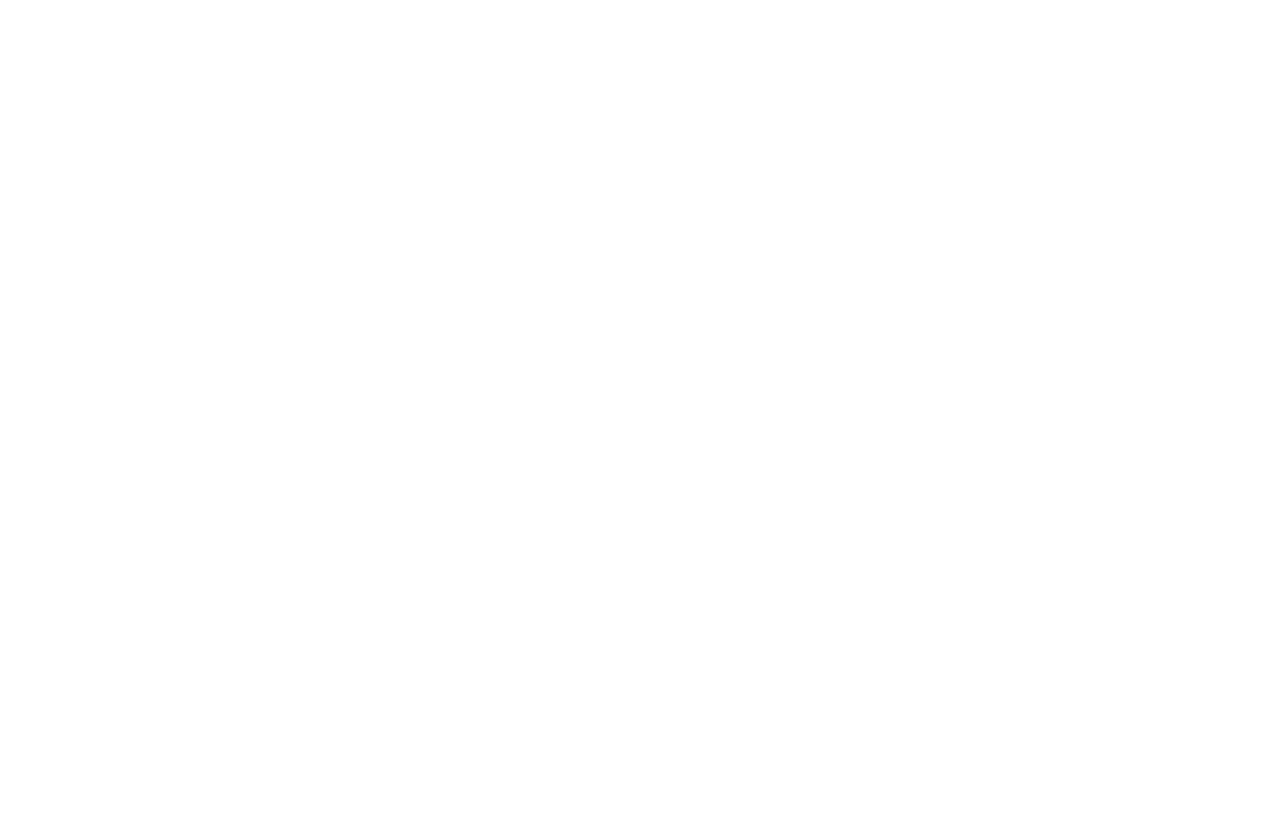
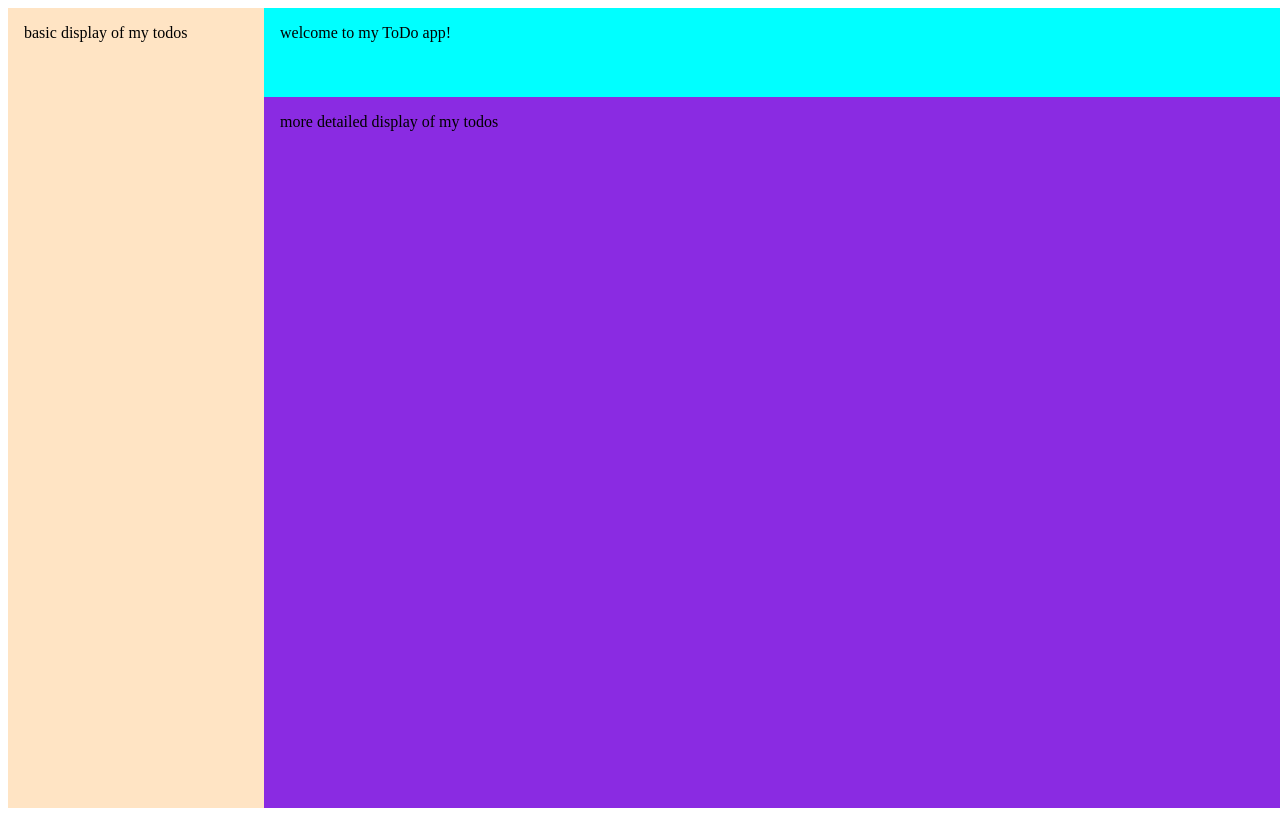
Before and after one commit to Barghout22/My-To-Do-List, a website built with webpack: page dist/index.html in a window 1280 px wide. Built offline with Linux system fonts and the light colour scheme.

Commit message:
added basic css layout. added 3 divs into the index and divided them using grid into a header ,a sidebar and main display.

```diff
--- a/package.json
+++ b/package.json
@@ -17,6 +17,8 @@
   },
   "homepage": "https://github.com/Barghout22/My-To-Do-List#readme",
   "devDependencies": {
+    "css-loader": "^6.7.1",
+    "style-loader": "^3.3.1",
     "webpack": "^5.74.0",
     "webpack-cli": "^4.10.0"
   }
--- a/src/index.js
+++ b/src/index.js
@@ -1 +1 @@
-console.log("hello todoers!")
+import './style.css';
--- /dev/null
+++ b/src/style.css
@@ -0,0 +1,31 @@
+.pageContainer
+{
+    width: 100vw;
+    height: 100vh;
+    display: grid;
+    grid-template-columns: 1fr 4fr;
+    grid-template-rows: 1fr 8fr;
+
+}
+.header{
+    grid-column: 2/3;
+    grid-row: 1/2;
+    background-color: aqua;
+    padding: 1em;
+}
+
+.sidebar{
+    grid-column: 1/2;
+    grid-row: 1/3;
+    background-color: bisque;
+    padding: 1em;
+
+}
+
+.mainDisplay{
+    grid-column: 2/3;
+    grid-row: 2/3;
+    background-color: blueviolet;
+    padding: 1em;
+
+}
--- a/webpack.config.js
+++ b/webpack.config.js
@@ -7,4 +7,12 @@ module.exports = {
     filename: 'main.js',
     path: path.resolve(__dirname, 'dist'),
   },
+  module: {
+    rules: [
+      {
+        test: /\.css$/i,
+        use: ['style-loader', 'css-loader'],
+      },
+    ],
+  },
 };
```
Also changed, not shown: dist/index.html, dist/main.js, 1 other file.
